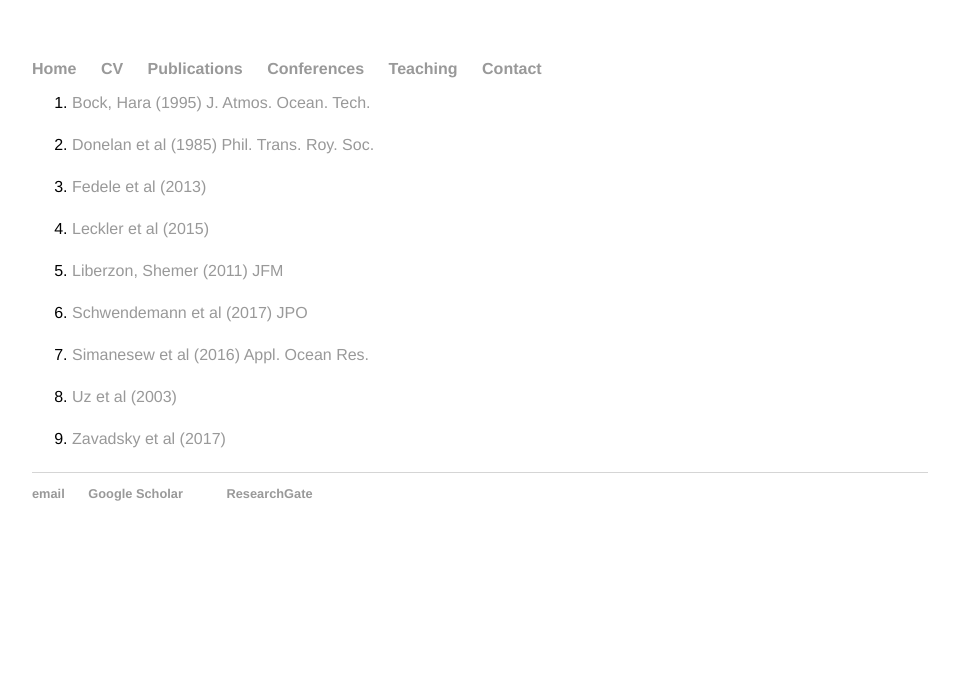
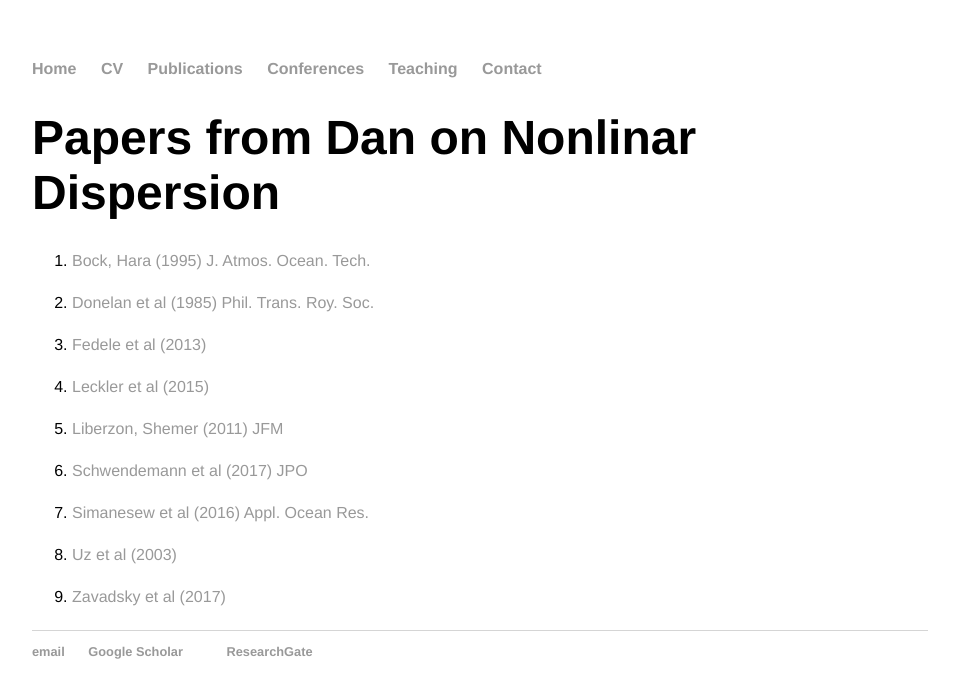
Before and after one commit to rstuhlmeier/rstuhlmeier.github.io, a Jekyll site: the page built from dan_publications/papers.html, in a window 1280 px wide. Shown: the top 698 px of the page, without its empty margins (160-1119 px from the left). Built offline with Jekyll 4.4.1, drawn with Linux system fonts in a browser that asks for light colours.

Commit message:
Added heading

```diff
--- a/dan_publications/papers.html
+++ b/dan_publications/papers.html
@@ -2,6 +2,7 @@
 layout: default
 title: Dan - Papers on Nonlinear Dispersion
 ---
+<h1> Papers from Dan on Nonlinar Dispersion </h1>
 
 <ol>
 <li><a href="BockHara.pdf"> Bock, Hara (1995) J. Atmos. Ocean. Tech.  </a></li>
```
